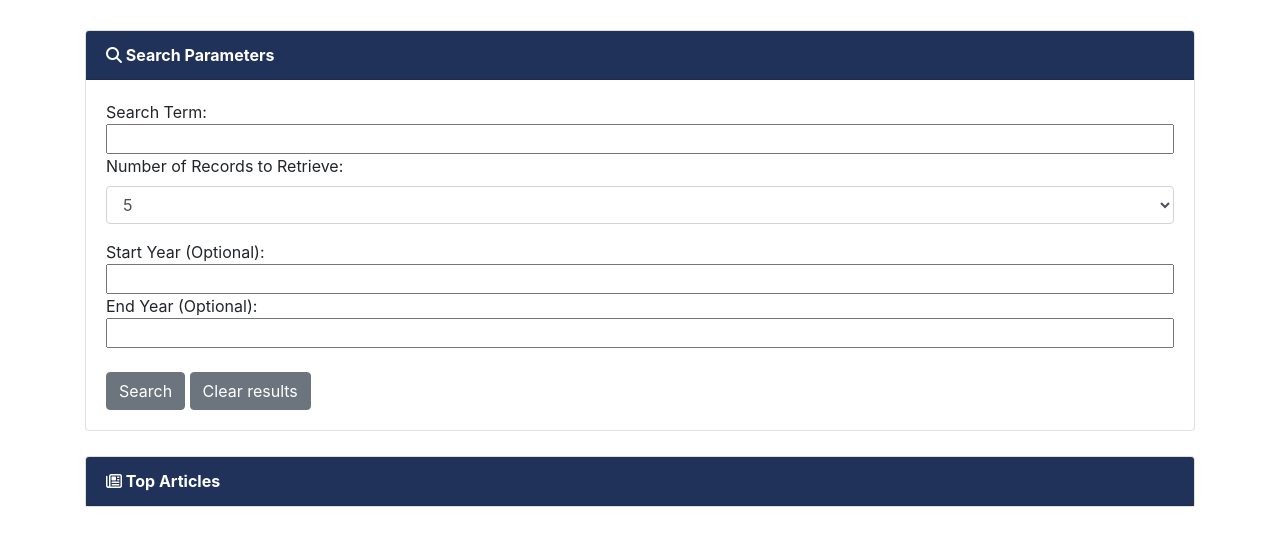
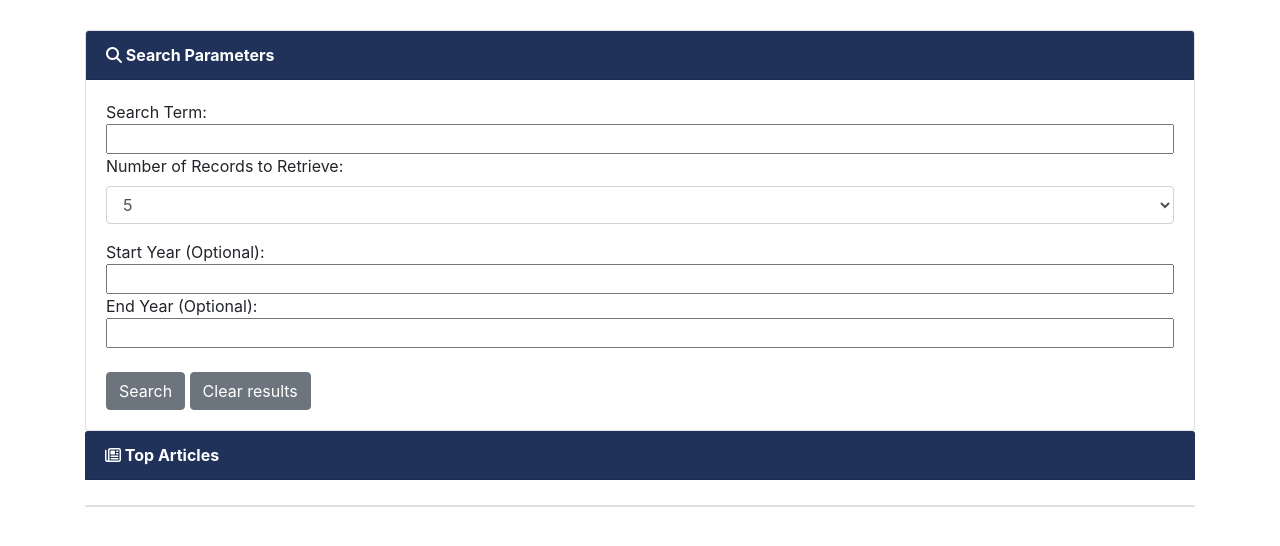
Before and after one commit to doingway2much/BestTeam, a plain HTML site: page index.html in a window 1280 px wide. Shown: the part 186-732 px from the top of the page. Drawn offline with nearby package versions, Linux system fonts and the light colour scheme.

Commit message:
fixing article divproblem

```diff
--- a/assets/javascript/app.js
+++ b/assets/javascript/app.js
@@ -1,20 +1,17 @@
-
-
 var topic = "";
 var startYear = "";
 var endYear = "";
 var count;
 var queryURL;
 
-$('#searchb').on('click', function () {
+$('#searchb').on('click', function() {
     topic = $('#term').val();
     count = parseInt($('#inputState').val());
     startYear = $('#firstyear').val();
     endYear = $('#lastyear').val();
     if (startYear === "" || endYear === "") {
         queryURL = "https://api.nytimes.com/svc/search/v2/articlesearch.json?q=" + topic + "&facet_fields=source&facet=true&api-key=AURIva3W9i7nNcn9aJo6G5jme8AxjZqn";
-    }
-    else {
+    } else {
         queryURL = "https://api.nytimes.com/svc/search/v2/articlesearch.json?q=" + topic + "q=obama&facet_fields=source&facet=true&begin_date=" + startYear + "0101&end_date=" + endYear + "1231&api-key=AURIva3W9i7nNcn9aJo6G5jme8AxjZqn";
     }
 
@@ -22,7 +19,7 @@ $('#searchb').on('click', function () {
         url: queryURL,
         method: "GET"
 
-    }).then(function (data) {
+    }).then(function(data) {
         console.log(data)
         for (i = 0; i < count; i++) {
             var newArticle = $('<div class="articles">');
@@ -30,13 +27,13 @@ $('#searchb').on('click', function () {
             var newP = $('<p>');
             newP.text(data.response.docs[i].byline['original']);
             newArticle.append(newH).append(newP)
-            $('#articles').append(newArticle);
+            $('#articles').prepend(newArticle);
         }
 
     })
 })
 
-$('#clear').on('click', function () {
+$('#clear').on('click', function() {
     $('.articles').empty();
 
 
--- a/index.html
+++ b/index.html
@@ -12,8 +12,7 @@
     <title></title>
     <meta name="description" content="">
     <meta name="viewport" content="width=device-width, initial-scale=1">
-    <link rel="stylesheet" href="https://stackpath.bootstrapcdn.com/bootstrap/4.3.1/css/bootstrap.min.css"
-        integrity="sha384-ggOyR0iXCbMQv3Xipma34MD+dH/1fQ784/j6cY/iJTQUOhcWr7x9JvoRxT2MZw1T" crossorigin="anonymous">
+    <link rel="stylesheet" href="https://stackpath.bootstrapcdn.com/bootstrap/4.3.1/css/bootstrap.min.css" integrity="sha384-ggOyR0iXCbMQv3Xipma34MD+dH/1fQ784/j6cY/iJTQUOhcWr7x9JvoRxT2MZw1T" crossorigin="anonymous">
     <script src="https://kit.fontawesome.com/8576a8272e.js"></script>
     <script src="https://cdnjs.cloudflare.com/ajax/libs/jquery/3.2.1/jquery.min.js"></script>
     <link rel="stylesheet" href="assets/css/style.css">
@@ -26,8 +25,7 @@
         </div>
 
         <div class="card">
-            <div class="card-header"><i class="fas fa-search"></i>
-                Search Parameters
+            <div class="card-header"><i class="fas fa-search"></i> Search Parameters
             </div>
             <div class="card-body">
                 <div class="searchTerm">
@@ -55,10 +53,10 @@
         </div>
     </div>
     <div class="container">
-            <div id="articles" class="card">
-                <div class="card-header"><i class="fa fa-newspaper-o"></i>
-                    Top Articles
-            </div>
+
+        <div class="card-header"><i class="fa fa-newspaper-o"></i> Top Articles
+        </div>
+        <div id="articles" class="card">
         </div>
     </div>
 
```
